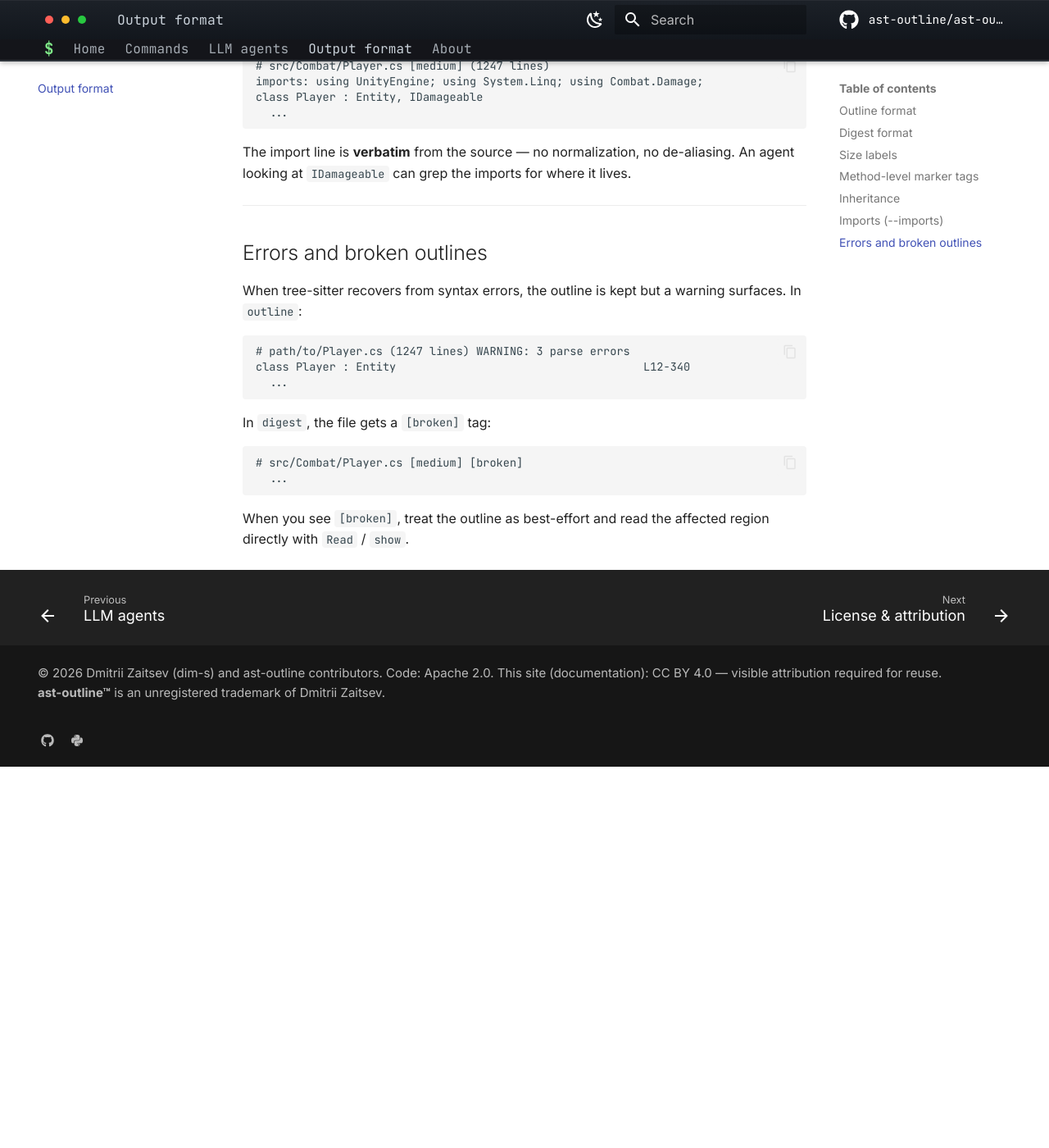
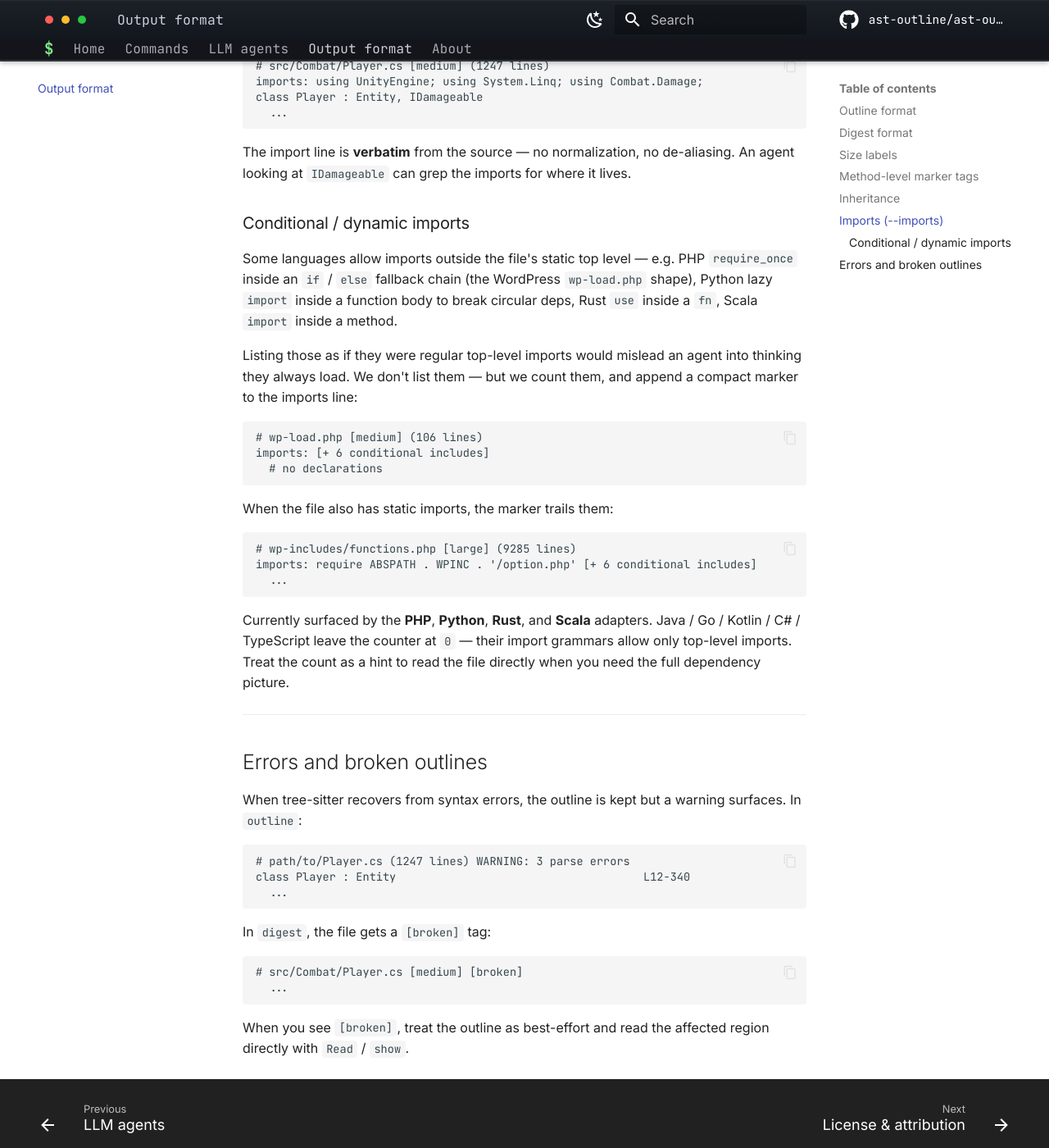
Before and after one commit to ast-outline/ast-outline.github.io, an MkDocs documentation site: the page built from docs/output-format.md, in a window 1280 px wide and 1400 px high, scrolled down 2969 px. Shown: the whole window at 82% size. Built offline with MkDocs 1.6.1 and Material for MkDocs 9.7.7, drawn with Linux system fonts in a browser that asks for light colours; comment, search, counter and statistics services are not loaded; before the commit the page ends 3904 px from its top, so only the background shows below that.

Commit message:
docs: PHP language adapter + conditional-imports marker
Sync the docs site with ast-outline 0.6.2 / 0.6.3 (published to PyPI
2026-05-03):

- index.md: PHP added to the supported-languages table; new tabbed
  example showing a real PHP outline; +5 sister-languages info-box
  updated; version string in install snippet 0.6.1 → 0.6.3
- output-format.md: new "Conditional / dynamic imports" subsection
  documenting the [+ N conditional includes] marker, with WP wp-load.php
  and wp-includes/functions.php as examples; per-language coverage
- agents.md: copy-paste agent snippet extended with .php / .phtml,
  PHP-flavored import examples (use App\Foo, require_once 'config.php'),
  and the conditional-marker explanation paragraph
- commands.md: --imports section gained a paragraph about the
  conditional marker with cross-link to output-format.md
- history.md: 2026-05-03 timeline entries for v0.6.2 (PHP adapter)
  and v0.6.3 (counter extended to Python / Rust / Scala)

Strict build passes (no broken anchors, no missing references).

````diff
--- a/docs/output-format.md
+++ b/docs/output-format.md
@@ -131,6 +131,39 @@ The import line is **verbatim** from the source — no normalization,
 no de-aliasing. An agent looking at `IDamageable` can grep the
 imports for where it lives.
 
+### Conditional / dynamic imports
+
+Some languages allow imports outside the file's static top level —
+e.g. PHP `require_once` inside an `if` / `else` fallback chain (the
+WordPress `wp-load.php` shape), Python lazy `import` inside a
+function body to break circular deps, Rust `use` inside a `fn`,
+Scala `import` inside a method.
+
+Listing those as if they were regular top-level imports would
+mislead an agent into thinking they always load. We don't list them
+— but we count them, and append a compact marker to the imports
+line:
+
+```text
+# wp-load.php [medium] (106 lines)
+imports: [+ 6 conditional includes]
+  # no declarations
+```
+
+When the file also has static imports, the marker trails them:
+
+```text
+# wp-includes/functions.php [large] (9285 lines)
+imports: require ABSPATH . WPINC . '/option.php' [+ 6 conditional includes]
+  ...
+```
+
+Currently surfaced by the **PHP**, **Python**, **Rust**, and
+**Scala** adapters. Java / Go / Kotlin / C# / TypeScript leave the
+counter at `0` — their import grammars allow only top-level imports.
+Treat the count as a hint to read the file directly when you need
+the full dependency picture.
+
 ---
 
 ## Errors and broken outlines
````
Also changed, not shown: docs/agents.md (+13 -7 lines), docs/commands.md (+7 -1 lines), docs/history.md (+2 -0 lines), docs/index.md (+37 -4 lines).
